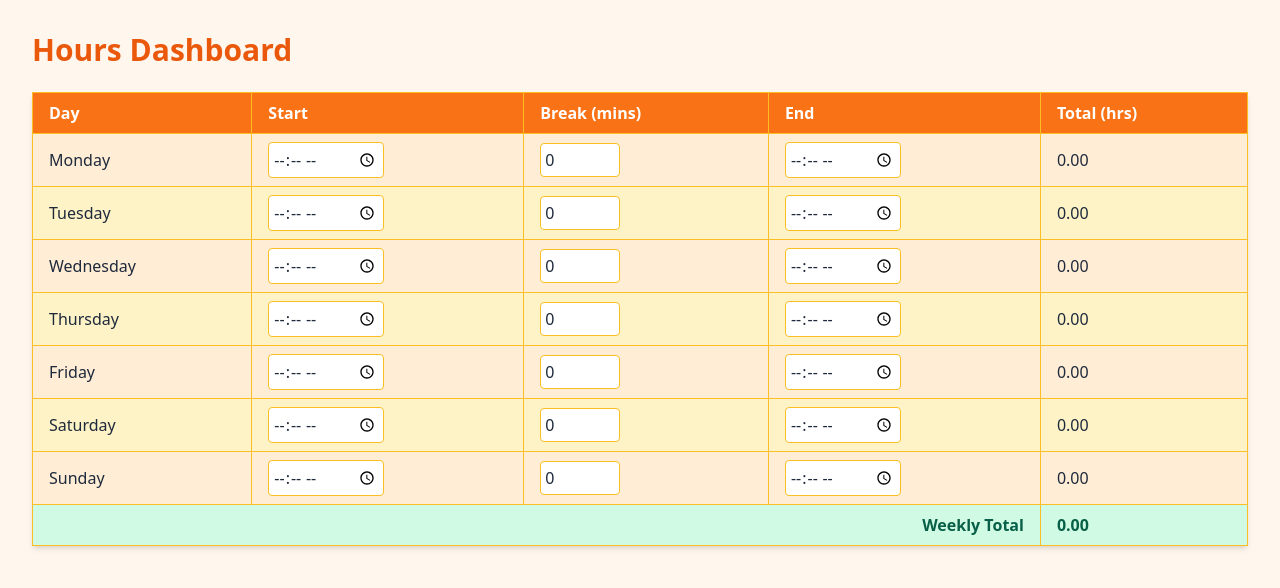
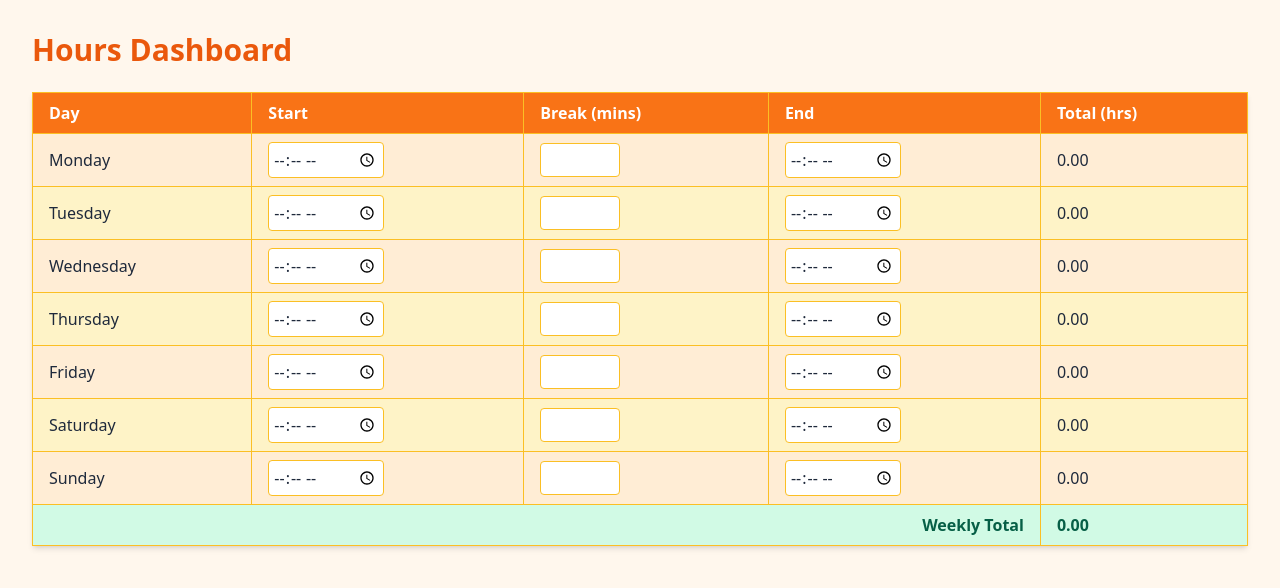
Before and after one commit to leethor92/time-tracker, a Next.js app: page /hours_dashboard in a window 1280 px wide. Shown: the top 588 px of the page. Built offline with nearby package versions, Linux system fonts and the light colour scheme.

Commit message:
fixed issue with break

```diff
--- a/pages/hours_dashboard.tsx
+++ b/pages/hours_dashboard.tsx
@@ -54,7 +54,7 @@ export default function HoursDashboard() {
               <td className="border border-amber-400 px-4 py-2">
                 <input
                   type="number"
-                  value={hours[day].break}
+                  value={hours[day].break === 0 ? "" : hours[day].break}
                   min="0"
                   className="border border-amber-400 focus:border-orange-400 focus:ring-1 focus:ring-orange-300 rounded p-1 w-20"
                   onChange={e => handleChange(day, "break", e.target.value)}
```
